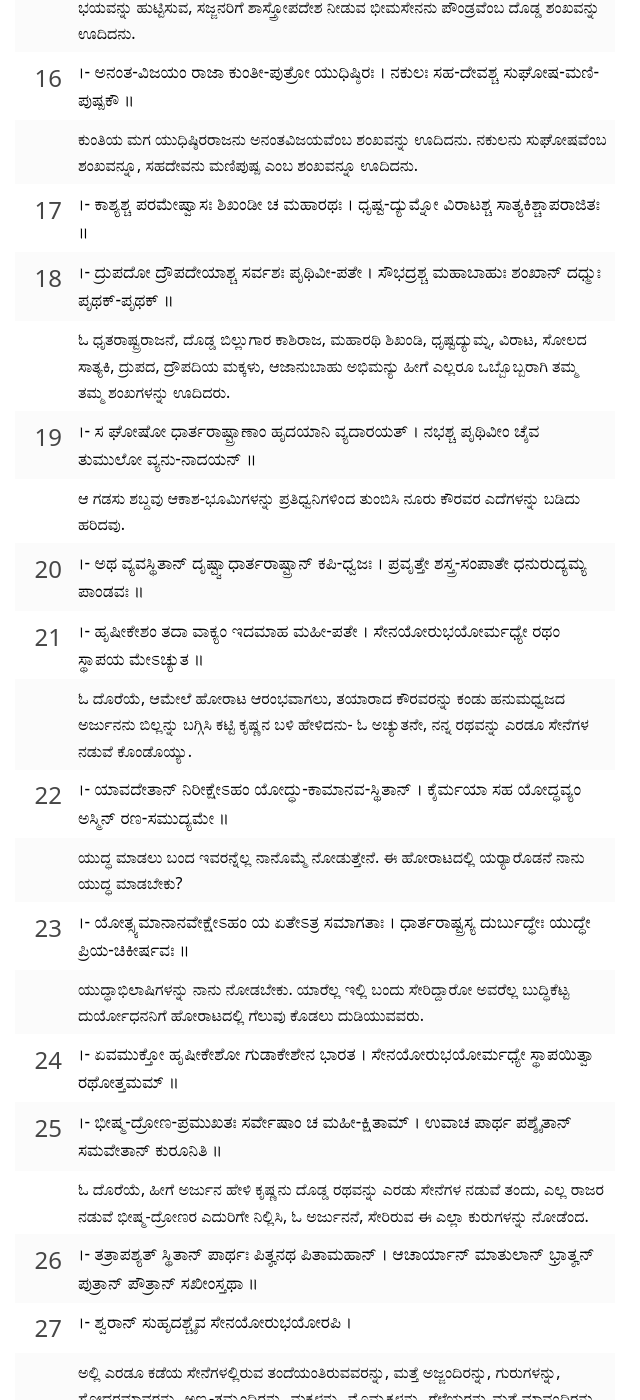
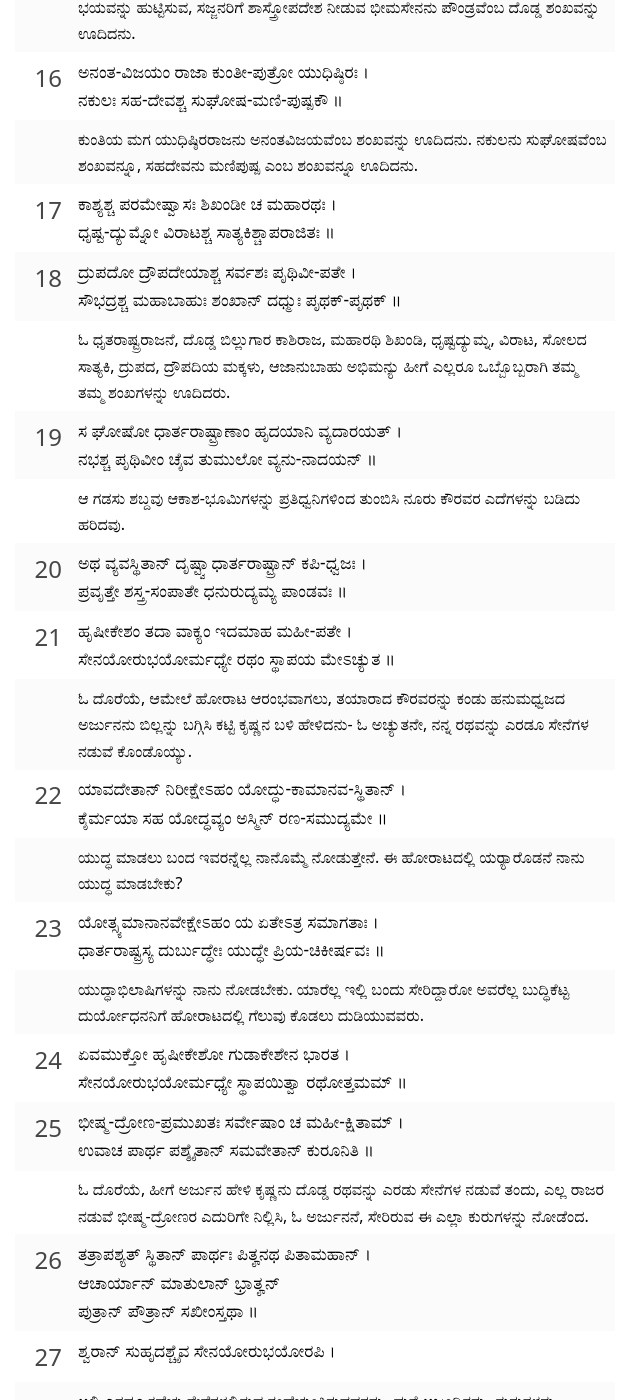
Before and after one commit to prawipra/gs_stage, a Jekyll site: the page built from kan/1.md, in a window 1280 px wide and 1400 px high, scrolled down 2309 px. Shown: the whole window, without its empty margins (325-965 px from the left). Built offline with Jekyll 4.4.1, drawn with Linux system fonts in a browser that asks for light colours; some of the changed text lies outside the part shown.

Commit message:
fix scope indicator

```diff
--- a/_data/kan/v1.yml
+++ b/_data/kan/v1.yml
@@ -1,165 +1,165 @@
-1: ।-
+1: |-
     ಧರ್ಮ-ಕ್ಷೇತ್ರೇ ಕುರು-ಕ್ಷೇತ್ರೇ ಸಮವೇತಾ ಯುಯುತ್ಸವಃ ।
     ಮಾಮಕಾಃ ಪಾಂಡವಾಶ್ಚೈವ ಕಿಮಕುರ್ವತ ಸಂಜಯ ॥
 
-2: ।-
+2: |-
     ದೃಷ್ಟ್ವಾ ತು ಪಾಂಡವಾನೀಕಂ ವ್ಯೂಢಂ ದುರ್ಯೋಧನಸ್ತದಾ ।
     ಆಚಾರ್ಯಮುಪ ಸಂಗಮ್ಯ ರಾಜಾ ವಚನಮಬ್ರವೀತ್ ॥
 
-3: ।-
+3: |-
     ಪಶ್ಶೈತಾಂ ಪಾಂಡು-ಪುತ್ರಾಣಾಂ ಆಚಾರ್ಯ ಮಹತೀಂ ಚಮೂಮ್ ।
     ವ್ಯೂಢಾಂ ದ್ರುಪದ-ಪುತ್ರೇಣ ತವ ಶಿಷ್ಯೇಣ ಧೀಮತಾ ॥
 
-4: ।-
+4: |-
     ಅತ್ರ ಶೂರಾ ಮಹೇಷ್ವಾಸಾಃ ಭೀಮಾರ್ಜುನ-ಸಮಾ ಯುಧಿ ।
     ಯುಯುಧಾನೋ ವಿರಾಟಶ್ಚ ದ್ರುಪದಶ್ಚ ಮಹಾರಥಃ ॥
 
-5: ।-
+5: |-
     ಧೃಷ್ಟಕೇತುಶ್ಚೇಕಿತಾನಃ ಕಾಶಿ-ರಾಜಶ್ಚ ವೀರ್ಯ-ವಾನ್ ।
     ಪುರು-ಜಿತ್ ಕುಂತಿ-ಭೋಜಶ್ಚ ಶೈಬ್ಯಶ್ಚ ನರ-ಪುಂಗವಃ ॥
 
-6: ।-
+6: |-
     ಯುಧಾಮನ್ಯುಶ್ಚ ವಿಕ್ರಾಂತಃ ಉತ್ತಮೌಜಾಶ್ಚ ವೀರ್ಯ-ವಾನ್ ।
     ಸೌಭದ್ರೋ ದ್ರೌಪದೇಯಾಶ್ಚ ಸರ್ವ ಏವ ಮಹಾರಥಾಃ ॥
 
-7: ।-
+7: |-
     ಅಸ್ಮಾಕಂ ತು ವಿಶಿಷ್ಟಾ ಯೇ ತಾನ್ ನಿಬೋಧ ದ್ವಿಜೋತ್ತಮ ।
     ನಾಯಕಾ ಮಮ ಸೈನ್ಯಸ್ಯ ಸಂಜ್ಞಾರ್ಥಂ ತಾನ್ ಬ್ರವೀಮಿ ತೇ ॥
 
-8: ।-
+8: |-
     ಭವಾನ ಭೀಷ್ಮಶ್ಚ ಕರ್ಣಶ್ಚ ಕೃಪಶ್ಚ ಸಮಿತಿಂ-ಜಯಃ ।
     ಅಶ್ವತ್ಥಾಮಾ ವಿಕರ್ಣಶ್ಚ ಸೌಮದತ್ತಿಸ್ತಥೈವ ಚ ॥
 
-9: ।-
+9: |-
     ಅನ್ಯೇ ಚ ಬಹವಃ ಶೂರಾಃ ಮದರ್ಥೇ ತ್ಯಕ್ತ-ಜೀವಿತಾಃ ।
     ನಾನಾ-ಶಸ್ತ್ರ-ಪ್ರಹರಣಾಃ ಸರ್ವೇ ಯುದ್ಧ-ವಿಶಾರದಾಃ ॥
 
-10: ।-
+10: |-
     ಅಪರ್ಯಾಪ್ತಂ ತದಸ್ಮಾಕಂ ಬಲಂ ಭೀಷ್ಮಾಭಿ-ರಕ್ಷಿತಮ್ ।
     ಪರ್ಯಾಪ್ತಂ ತ್ವಿದಮೇತೇಷಾಂ ಬಲಂ ಭೀಮಾಭಿ-ರಕ್ಷಿತಮ್ ॥
 
-11: ।-
+11: |-
     ಅಯನೇಷು ಚ ಸರ್ವೇಷು ಯಥಾ-ಭಾಗಮವ-ಸ್ಥಿತಾಃ ।
     ಭೀಷ್ಮಮೇವಾಭಿ ರಕ್ಷಂತು ಭವಂತಃ ಸರ್ವ ಏವ ಹಿ ॥
 
-12: ।-
+12: |-
     ತಸ್ಯ ಸಂ-ಜನಯನ್ ಹರ್ಷಂ ಕುರು-ವೃದ್ಧಃ ಪಿತಾಮಹಃ ।
     ಸಿಂಹ-ನಾದಂ ವಿನದ್ಯೋಚ್ಚೈಃ ಶಂಖಂ ದಧ್ಮೌ ಪ್ರತಾಪ-ವಾನ್ ॥
 
-13: ।-
+13: |-
     ತತಃ ಶಂಖಾಶ್ಚ ಭೇರ್ಯಶ್ಚ ಪಣವಾನಕ-ಗೋಮುಖಾಃ ।
     ಸಹಸೈವಾಭ್ಯಹನ್ಯಂತ ಸ ಶಬ್ದಸ್ತುಮುಲೋಽಭವತ್ ॥
 
-14: ।-
+14: |-
     ತತಃ ಶ್ವೇತೈರ್ಹಯೈರ್ಯುಕ್ತೇ ಮಹತಿ ಸ್ಯಂದನೇ ಸ್ಥಿತೌ ।
     ಮಾಧವಃ ಪಾಂಡವಶ್ಚೈವ ದಿವ್ಯೌ ಶಂಖೌ ಪ್ರದಧ್ಮತುಃ ॥
 
-15: ।-
+15: |-
     ಪಾಂಚಜನ್ಯಂ ಹೃಷೀಕೇಶೋ ದೇವ-ದತ್ತಂ ಧನಂ-ಜಯಃ ।
     ಪೌಂಡ್ರಂ ದಧ್ಮೌ ಮಹಾಶಂಖಂ ಭೀಮ-ಕರ್ಮಾ ವೃಕೋದರಃ ॥
 
-16: ।-
+16: |-
     ಅನಂತ-ವಿಜಯಂ ರಾಜಾ ಕುಂತೀ-ಪುತ್ರೋ ಯುಧಿಷ್ಠಿರಃ ।
     ನಕುಲಃ ಸಹ-ದೇವಶ್ಚ ಸುಘೋಷ-ಮಣಿ-ಪುಷ್ಪಕೌ ॥
 
-17: ।-
+17: |-
     ಕಾಶ್ಯಶ್ಚ ಪರಮೇಷ್ವಾಸಃ ಶಿಖಂಡೀ ಚ ಮಹಾರಥಃ ।
     ಧೃಷ್ಟ-ದ್ಯುಮ್ನೋ ವಿರಾಟಶ್ಚ ಸಾತ್ಯಕಿಶ್ಚಾಪರಾಜಿತಃ ॥
 
-18: ।-
+18: |-
     ದ್ರುಪದೋ ದ್ರೌಪದೇಯಾಶ್ಚ ಸರ್ವಶಃ ಪೃಥಿವೀ-ಪತೇ ।
     ಸೌಭದ್ರಶ್ಚ ಮಹಾಬಾಹುಃ ಶಂಖಾನ್ ದಧ್ಮುಃ ಪೃಥಕ್-ಪೃಥಕ್ ॥
 
-19: ।-
+19: |-
     ಸ ಘೋಷೋ ಧಾರ್ತರಾಷ್ಟ್ರಾಣಾಂ ಹೃದಯಾನಿ ವ್ಯದಾರಯತ್ ।
     ನಭಶ್ಚ ಪೃಥಿವೀಂ ಚೈವ ತುಮುಲೋ ವ್ಯನು-ನಾದಯನ್ ॥
 
-20: ।-
+20: |-
     ಅಥ ವ್ಯವಸ್ಥಿತಾನ್ ದೃಷ್ಟ್ವಾಧಾರ್ತರಾಷ್ಟ್ರಾನ್ ಕಪಿ-ಧ್ವಜಃ ।
     ಪ್ರವೃತ್ತೇ ಶಸ್ತ್ರ-ಸಂಪಾತೇ ಧನುರುದ್ಯಮ್ಯ ಪಾಂಡವಃ ॥
 
-21: ।-
+21: |-
     ಹೃಷೀಕೇಶಂ ತದಾ ವಾಕ್ಯಂ ಇದಮಾಹ ಮಹೀ-ಪತೇ ।
     ಸೇನಯೋರುಭಯೋರ್ಮಧ್ಯೇ ರಥಂ ಸ್ಥಾಪಯ ಮೇಽಚ್ಯುತ ॥
 
-22: ।-
+22: |-
     ಯಾವದೇತಾನ್ ನಿರೀಕ್ಷೇಽಹಂ ಯೋದ್ಧು-ಕಾಮಾನವ-ಸ್ಥಿತಾನ್ ।
     ಕೈರ್ಮಯಾ ಸಹ ಯೋದ್ಧವ್ಯಂ ಅಸ್ಮಿನ್ ರಣ-ಸಮುದ್ಯಮೇ ॥
 
-23: ।-
+23: |-
     ಯೋತ್ಸ್ಯಮಾನಾನವೇಕ್ಷೇಽಹಂ ಯ ಏತೇಽತ್ರ ಸಮಾಗತಾಃ ।
     ಧಾರ್ತರಾಷ್ಟ್ರಸ್ಯ ದುರ್ಬುದ್ಧೇಃ ಯುದ್ಧೇ ಪ್ರಿಯ-ಚಿಕೀರ್ಷವಃ ॥
 
-24: ।-
+24: |-
     ಏವಮುಕ್ತೋ ಹೃಷೀಕೇಶೋ ಗುಡಾಕೇಶೇನ ಭಾರತ ।
     ಸೇನಯೋರುಭಯೋರ್ಮಧ್ಯೇ ಸ್ಥಾಪಯಿತ್ವಾ ರಥೋತ್ತಮಮ್ ॥
 
-25: ।-
+25: |-
     ಭೀಷ್ಮ-ದ್ರೋಣ-ಪ್ರಮುಖತಃ ಸರ್ವೇಷಾಂ ಚ ಮಹೀ-ಕ್ಷಿತಾಮ್ ।
     ಉವಾಚ ಪಾರ್ಥ ಪಶ್ಶೈತಾನ್ ಸಮವೇತಾನ್ ಕುರೂನಿತಿ ॥
 
-26: ।-
+26: |-
     ತತ್ರಾಪಶ್ಯತ್ ಸ್ಥಿತಾನ್ ಪಾರ್ಥಃ ಪಿತೄನಥ ಪಿತಾಮಹಾನ್ ।
     ಆಚಾರ್ಯಾನ್ ಮಾತುಲಾನ್ ಭ್ರಾತೄನ್
     ಪುತ್ರಾನ್ ಪೌತ್ರಾನ್ ಸಖೀಂಸ್ತಥಾ ॥
 
-27: ।-
+27: |-
     ಶ್ವರಾನ್ ಸುಹೃದಶ್ಚೈವ ಸೇನಯೋರುಭಯೋರಪಿ ।
 
-27.5: ।-
+27.5: |-
     ಕೃಪಯಾ ಪರಯಾಽಽವಿಷ್ಟೋ ವಿಷೀದನ್ನಿದಮಬ್ರವೀತ್ ॥
 
-28: ।-
+28: |-
     ತಾನ್ ಸಮೀಕ್ಷ್ಯ ಸ ಕೌಂತೇಯಃ ಸರ್ವಾನ್ ಬಂಧೂನವ-ಸ್ಥಿತಾನ್ ।
 
-28.5: ।-
+28.5: |-
     ದೃಷ್ಟ್ವೇಮಂ ಸ್ವಜನಂ ಕೃಷ್ಣ ಯುಯುತ್ಸುಂ ಸಮುಪ-ಸ್ಥಿತಮ್ ॥
 
-29: ।-
+29: |-
     ಸೀದಂತಿ ಮಮ ಗಾತ್ರಾಣಿ ಮುಖಂ ಚ ಪರಿ-ಶುಷ್ಯತಿ ।
     ವೇಪಥುಶ್ಚ ಶರೀರೇ ಮೇ ರೋಮ-ಹರ್ಷಶ್ಚ ಜಾಯತೇ ॥
 
-30: ।-
+30: |-
     ಗಾಂಡೀವಂ ಸ್ರಂಸತೇ ಹಸ್ತಾತ್ ತ್ವಕ್ ಚೈವ ಪರಿ-ದಹ್ಯತೇ ।
     ನಚ ಶಕ್ನೋಮ್ಯವ-ಸ್ಥಾತುಂ ಭ್ರಮತೀವ ಚ ಮೇ ಮನಃ ॥
 
-31: ।-
+31: |-
     ನಿಮಿತ್ತಾನಿ ಚ ಪಶ್ಯಾಮಿ ವಿಪರೀತಾನಿ ಕೇಶವ ।
     ನಚ ಶ್ರೇಯೋಽನು ಪಶ್ಯಾಮಿ ಹತ್ವಾ ಸ್ವ-ಜನಮಾಹವೇ ॥
 
-32: ।-
+32: |-
     ನ ಕಾಂಕ್ಷೇ ವಿಜಯಂ ಕೃಷ್ಣ ನಚ ರಾಜ್ಯಂ ಸುಖಾನಿ ಚ ।
     ಕಿಂ ನೋ ರಾಜ್ಯೇನ ಗೋವಿಂದ ಕಿಂ ಭೋಗೈರ್ಜೀವಿತೇನ ವಾ ॥
 
-33: ।-
+33: |-
     ಯೇಷಾಮರ್ಥೇ ಕಾಂಕ್ಷಿತಂ ನೋ ರಾಜ್ಯಂ ಭೋಗಾಃ ಸುಖಾನಿ ಚ ।
     ತ ಇಮೇಽವ-ಸ್ಥಿತಾ ಯುದ್ಧೇ ಪ್ರಾಣಾಂಸ್ತ್ಯಕ್ತೌವ್ವ ಧನಾನಿ ಚ ॥
 
-34: ।-
+34: |-
     ಆಚಾರ್ಯಾಃ ಪಿತರಃ ಪುತ್ರಾಃ ತಥೈವ ಚ ಪಿತಾಮಹಾಃ ।
     ಮಾತುಲಾಃ ಶ್ವಶುರಾಃ ಪೌತ್ರಾಃ ಸ್ಯಾಲಾಃ ಸಂಬಂಧಿನಸ್ತಥಾ ॥
 
-35: ।-
+35: |-
     ಏತಾನ್ ನ ಹಂತುಮಿಚ್ಛಾಮಿ ಘ್ನತೋಽಪಿ ಮಧು-ಸೂದನ ।
     ಅಪಿ ತ್ರೈಲೋಕ್ಯ-ರಾಜ್ಯಸ್ಯ ಹೇತೋಃ ಕಿಂ ನು ಮಹೀ-ಕೃತೇ ॥
 
-36: ।-
+36: |-
     ನಿಹತ್ಯ ಧಾರ್ತರಾಷ್ಟ್ರಾನ್ ನಃ ಕಾ ಪ್ರೀತಿಃ ಸ್ಯಾಜ್ಜನಾರ್ದನ ।
     ಪಾಪಮೇವಾಽಶ್ರಯೇದಸ್ಮಾನ್ ಹತ್ವೈತಾನಾತತಾಯಿನಃ ॥
 
-37: ।-
+37: |-
     ತಸ್ಮಾನ್ನಾರ್ಹಾ ವಯಂ ಹಂತುಂ ಧಾರ್ತರಾಷ್ಟ್ರಾನ್ ಸ್ವ-ಬಾಂಧವಾನ್ ।
     ಸ್ವ-ಜನಂ ಹಿ ಕಥಂ ಹತ್ವಾ ಸುಖಿನಃ ಸ್ಯಾಮ ಮಾಧವ ॥
 
-38: ।-
+38: |-
     ಯದ್ಯಪ್ಯೇತೇ ನ ಪಶ್ಯಂತಿ ಲೋಭೋಪ-ಹತ-ಚೇತಸಃ ।
     ಕುಲ-ಕ್ಷಯ-ಕೃತಂ ದೋಷಂ ಮಿತ್ರ-ದ್ರೋಹೇ ಚ ಪಾತಕಮ್ ॥
 
-39: ।-
+39: |-
     ಕಥಂ ನ ಜ್ಞೇಯಮಸ್ಮಾಭಿಃ ಪಾಪಾದಸ್ಮಾನ್ನಿವರ್ತಿತುಮ್ ।
     ಕುಲ-ಕ್ಷಯ-ಕೃತಂ ದೋಷಂ ಪ್ರ-ಪಶ್ಯದ್ಭಿರ್ಜನಾರ್ದನ ॥
 
-40: ।-
+40: |-
     ಕುಲ-ಕ್ಷಯೇ ಪ್ರಣಶ್ಯಂತಿ ಕುಲ-ಧರ್ಮಾಃ ಸನಾತನಾಃ ।
     ಧರ್ಮೇ ನಷ್ಟೇ ಕುಲಂ ಕೃತ್ಸ್ನಂ ಅಧರ್ಮೋಽಭಿ-ಭವತ್ಯುತ ॥
 
```
